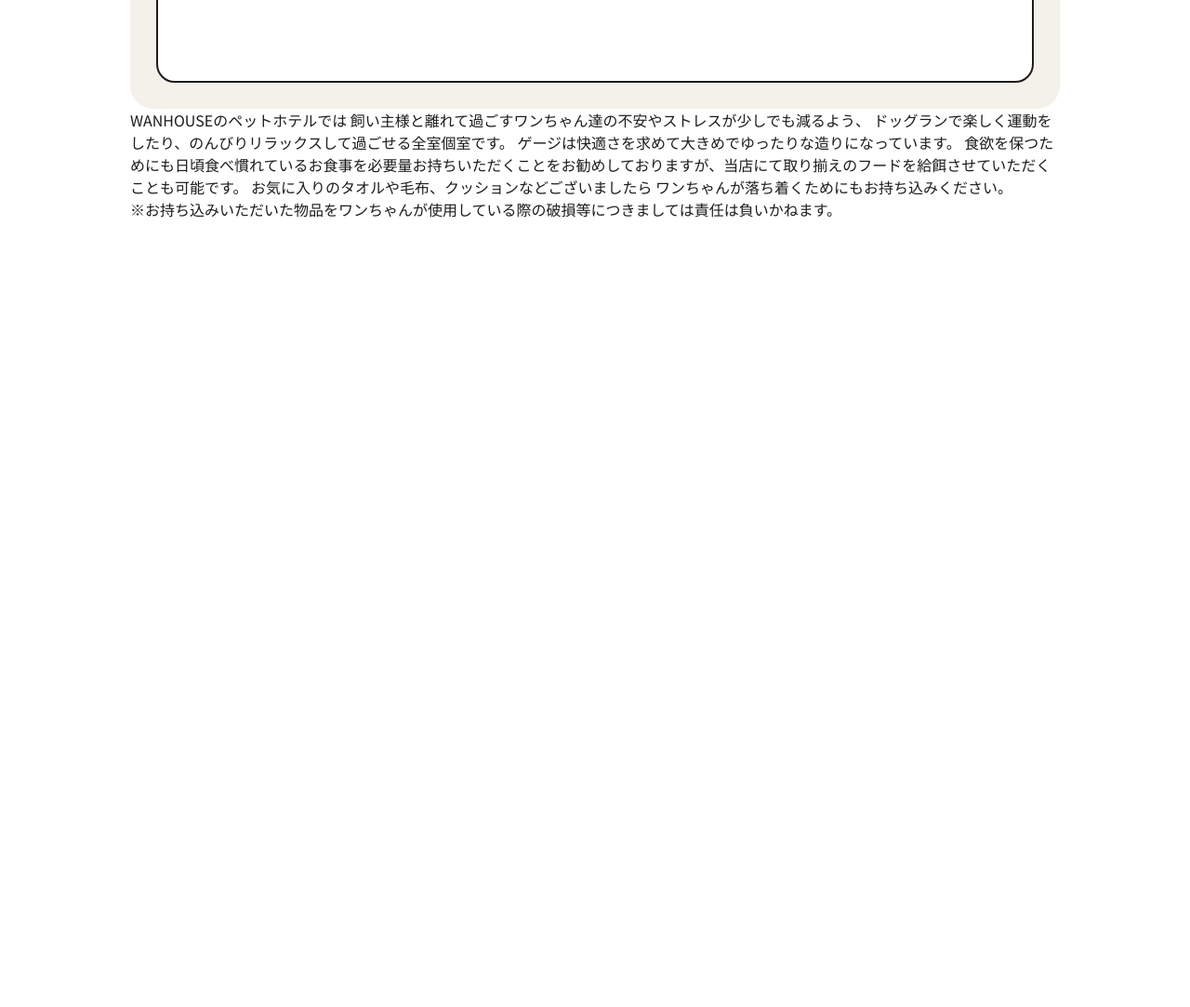
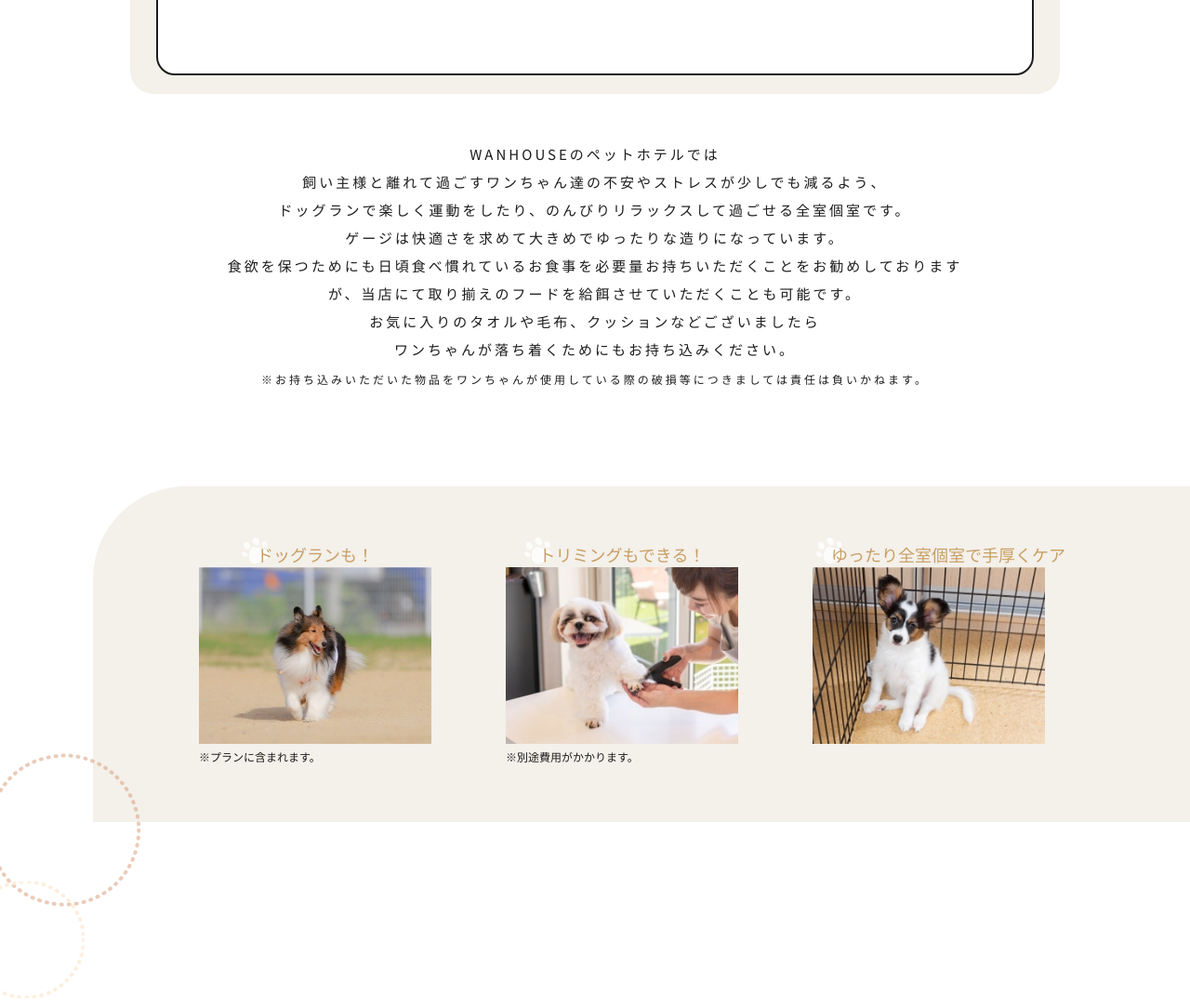
Before and after one commit to fujihara-1986/recurrent, a website: page public/hotel/index.html in a window 1280 px wide. Shown: the part 1424-2507 px from the top of the page at 93% size. Before the commit the page ends 1661 px from the top, so only its background shows below. Drawn offline with nearby package versions, Linux system fonts and the light colour scheme; files that its build step writes are made by us from their sources; files whose address does not match are found by name.

Commit message:
8/9進捗

```diff
--- a/public/hotel/index.html
+++ b/public/hotel/index.html
@@ -139,12 +139,12 @@
               <source
                 srcset="/common/img/hotel/hotel_fv.jpg"
                 type="image/jpg"
-                media="(min-width: 768px)"
+                media="(min-width: 769px)"
               />
               <source
                 srcset="/common/img/hotel/hotel_fv_sp.jpg"
                 type="image/jpg"
-                media="(min-width: 769px)"
+                media="(min-width: 768px)"
               />
               <img
                 class="img"
@@ -229,21 +229,69 @@
             </li>
           </ul>
         </div>
-        <div>
-          <div class="Explanatory_text">
-            WANHOUSEのペットホテルでは
-            飼い主様と離れて過ごすワンちゃん達の不安やストレスが少しでも減るよう、
-            ドッグランで楽しく運動をしたり、のんびりリラックスして過ごせる全室個室です。
-            ゲージは快適さを求めて大きめでゆったりな造りになっています。
-            食欲を保つためにも日頃食べ慣れているお食事を必要量お持ちいただくことをお勧めしておりますが、当店にて取り揃えのフードを給餌させていただくことも可能です。
-            お気に入りのタオルや毛布、クッションなどございましたら
+        <div class="explanatory_text_area">
+          <div class="explanatory_text">
+            WANHOUSEのペットホテルでは<br />
+            飼い主様と離れて過ごすワンちゃん達の不安やストレスが少しでも減るよう、<br />
+            ドッグランで楽しく運動をしたり、のんびりリラックスして過ごせる全室個室です。<br />
+            ゲージは快適さを求めて大きめでゆったりな造りになっています。<br />
+            食欲を保つためにも日頃食べ慣れているお食事を必要量お持ちいただくことをお勧めしております<br />
+            が、当店にて取り揃えのフードを給餌させていただくことも可能です。<br />
+            お気に入りのタオルや毛布、クッションなどございましたら<br />
             ワンちゃんが落ち着くためにもお持ち込みください。
           </div>
-          <span class="Cautionary_note"
+          <span class="cautionary_note"
             >※お持ち込みいただいた物品をワンちゃんが使用している際の破損等につきましては責任は負いかねます。</span
           >
         </div>
       </section>
+      <div class="dog_list_wrap">
+        <div class="dog_list">
+          <ul>
+            <li class="dog_img_wrap">
+              <div class="dog_text"><span>ドッグランも！</span></div>
+              <div class="dog_img">
+                <img
+                  class="img"
+                  src="/common/img/hotel/dog01.jpg"
+                  alt="犬の画像１"
+                />
+              </div>
+              <span class="dog_text_2">※プランに含まれます。</span>
+            </li>
+            <li class="dog_img_wrap">
+              <div class="dog_text"><span>トリミングもできる！</span></div>
+              <div class="dog_img">
+                <img
+                  class="img"
+                  src="/common/img/hotel/dog02.jpg"
+                  alt="犬の画像２"
+                />
+              </div>
+              <span class="dog_text_2">※別途費用がかかります。</span>
+            </li>
+            <li class="dog_img_wrap">
+              <div class="dog_text">
+                <span>ゆったり全室個室で手厚くケア</span>
+              </div>
+              <div class="dog_img">
+                <img
+                  class="img"
+                  src="/common/img/hotel/dog03.jpg"
+                  alt="犬の画像３"
+                />
+              </div>
+            </li>
+          </ul>
+        </div>
+        <div class="dotted_circle2">
+          <img
+            class="img"
+            src="/common/img/hotel/dotted_circle2.png"
+            alt="点線の円"
+          />
+        </div>
+      </div>
     </main>
   </body>
 </html>
--- a/resources/scss/page/_hotel.scss
+++ b/resources/scss/page/_hotel.scss
@@ -316,14 +316,14 @@ body {
       }
     }
     .features_list {
-      margin-top: rem(50);
-      padding: rem(28);
+      margin: rem(50) 0;
+      padding: rem(20) rem(28);
       background-color: $main-color1-down;
       border-radius: rem(25);
       @include media_query($sm) {
         padding: rem(14);
         max-width: 500px;
-        margin: rem(50) auto auto;
+        margin: rem(50) auto;
       }
       ul {
         background-color: #fff;
@@ -380,5 +380,74 @@ body {
         }
       }
     }
+    .explanatory_text_area {
+      letter-spacing: rem(3);
+      line-height: rem(30);
+      text-align: center;
+      @include media_query($sm) {
+        padding: 0 rem(10);
+        margin: 0 auto;
+        letter-spacing: rem(2);
+        text-align: left;
+      }
+      .explanatory_text {
+        text-align: center;
+        font-size: rem(15);
+        @include media_query($sm) {
+          font-size: rem(14);
+        }
+      }
+      .cautionary_note {
+        font-size: rem(12);
+        @include media_query($sm) {
+          font-size: rem(11);
+        }
+      }
+    }
+  }
+  .dog_list_wrap {
+    margin-top: rem(100);
+    .dog_list {
+      background-color: $main-color1-down;
+      margin-left: rem(100);
+      padding: rem(30);
+      border-top-left-radius: rem(100);
+      ul {
+        display: flex;
+        justify-content: center;
+        .dog_img_wrap {
+          padding: rem(30) rem(40);
+          .dog_img {
+            position: relative;
+            aspect-ratio: calc(250 / 190);
+            height: 190px;
+          }
+          .dog_text {
+            text-align: center;
+            color: $main-color1-up;
+            font-size: rem(18);
+            span {
+              text-align: center;
+              padding: rem(10) rem(20);
+              background-image: url(/common/svg/hotel/paws.svg);
+              background-repeat: no-repeat;
+            }
+          }
+          .dog_text_2 {
+            font-size: rem(12);
+          }
+        }
+      }
+    }
+    .dotted_circle2 {
+      position: relative;
+      max-width: rem(154);
+      aspect-ratio: calc(154 / 279);
+      margin-top: rem(-80);
+      @include media_query($sm) {
+        max-width: rem(170);
+        margin-top: rem(30);
+      }
+    }
   }
 }
```
Also changed, not shown: resources/img/hotel/dog01.jpg (added), resources/img/hotel/dog02.jpg (added), resources/img/hotel/dog03.jpg (added), resources/img/hotel/dog04.jpg (added), resources/img/hotel/dotted_circle2.jpg (added), resources/img/hotel/dotted_circle2.png (added), resources/img/hotel/dotted_circle2@2x.png (added), resources/svg/hotel/paws.svg (added).
